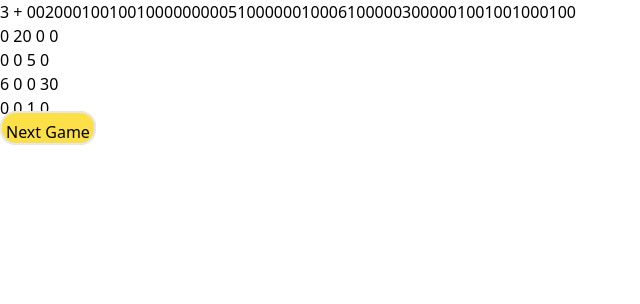
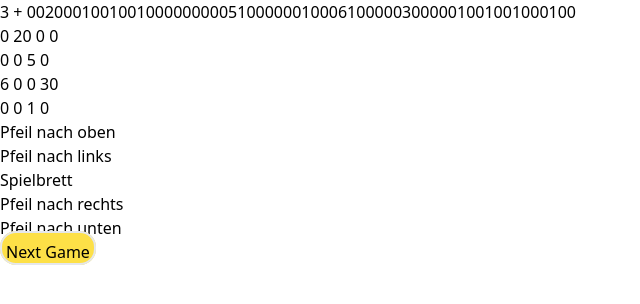
Before and after one commit to ElmuUuU/juniorwebdevelopment, a Next.js app: page /Games/Game2 in a window 1280 px wide. Shown: the top 304 px of the page, without its empty margins (0-640 px from the left). Built offline with nearby package versions, Linux system fonts and the light colour scheme.

Commit message:
installed heroicons

```diff
--- a/package.json
+++ b/package.json
@@ -6,6 +6,7 @@
     "start": "next start"
   },
   "dependencies": {
+    "@heroicons/react": "^1.0.5",
     "@react-google-maps/api": "^2.7.0",
     "next": "latest",
     "react": "^17.0.2",
--- a/pages/Games/Game2.tsx
+++ b/pages/Games/Game2.tsx
@@ -264,9 +264,13 @@ function Gamenick() {
       {cell[4][0]} {cell[4][2]} {cell[4][4]} {cell[4][6]} <br></br>
       {cell[6][0]} {cell[6][2]} {cell[6][4]} {cell[6][6]} <br></br>
       <div>
-        <div></div>
-        <div></div>
-        <div></div>
+        <div>Pfeil nach oben</div>
+        <div>
+          <div>Pfeil nach links</div>
+          <div>Spielbrett</div>
+          <div>Pfeil nach rechts</div>
+        </div>
+        <div>Pfeil nach unten</div>
       </div>
       <a
         href="/Games/Game3"
```
Also changed, not shown: 1 other file (tests, documents, lock files or other folders).
